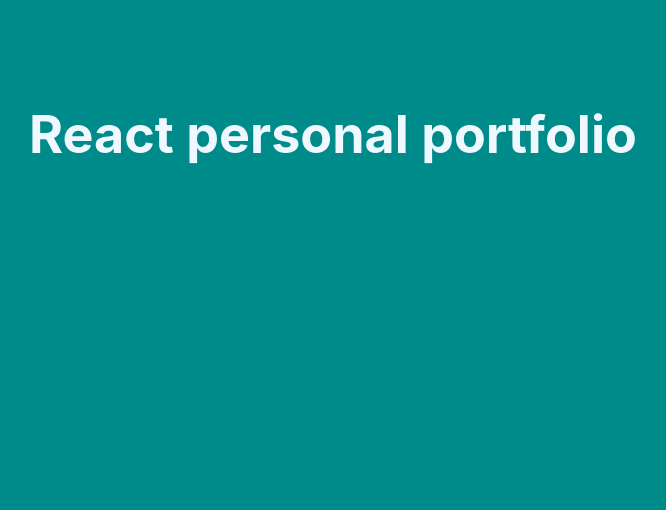
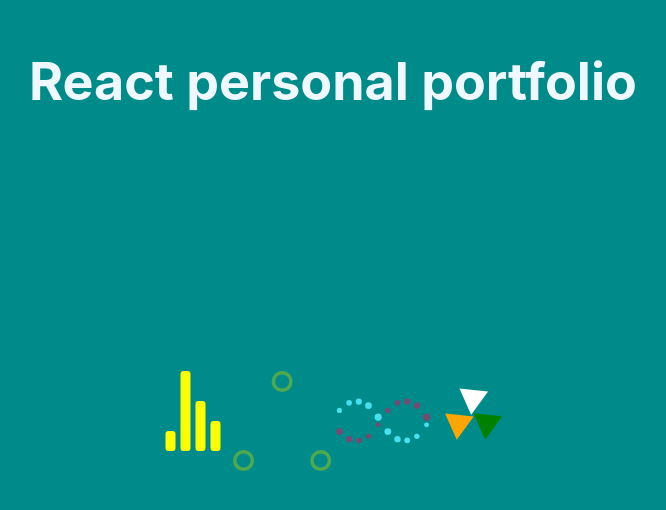
Before and after one commit to ashoksrt-248/personal, a React (Create React App) app: page / in a window 1280 px wide. Shown: the part 154-664 px from the top of the page, without its empty margins (307-973 px from the left). Built offline with nearby package versions, Linux system fonts and the light colour scheme.

Commit message:
animations added

```diff
--- a/package.json
+++ b/package.json
@@ -7,9 +7,12 @@
     "@testing-library/jest-dom": "^5.16.5",
     "@testing-library/react": "^13.4.0",
     "@testing-library/user-event": "^13.5.0",
+    "gsap": "^3.11.3",
     "react": "^18.2.0",
     "react-dom": "^18.2.0",
+    "react-loader-spinner": "^5.3.4",
     "react-scripts": "5.0.1",
+    "react-tsparticles": "^2.5.3",
     "web-vitals": "^2.1.4"
   },
   "scripts": {
--- a/src/App.css
+++ b/src/App.css
@@ -1,6 +1,7 @@
 .App {
   text-align: center;
 }
+.flexBox{display: flex;}
 
 .App-logo {
   height: 40vmin;
--- a/src/App.js
+++ b/src/App.js
@@ -1,14 +1,61 @@
 import logo from './logo.svg';
 import './App.css';
+import { Audio, BallTriangle, Dna, RotatingTriangles } from 'react-loader-spinner';
 
 function App() {
+
   return (
     <div className="App">
       <header className="App-header">
         <h1>React personal portfolio</h1>
         <marquee  direction="left"><h2>Ashok Amara</h2></marquee>
         <marquee direction="right"><h2>personal Portfolio</h2></marquee>
-
+        <div className='flexBox'>
+          <div>
+            <Audio
+              height="80"
+              width="80"
+              radius="9"
+              color="yellow"
+              ariaLabel="loading"
+              wrapperStyle
+              wrapperClass
+            />
+          </div>
+          <div>
+            <BallTriangle
+              height={100}
+              width={100}
+              radius={5}
+              color="#4fa94d"
+              ariaLabel="ball-triangle-loading"
+              wrapperClass={{}}
+              wrapperStyle=""
+              visible={true}
+            />
+          </div>
+          <div>
+            <Dna
+              visible={true}
+              height="100"
+              width="100"
+              ariaLabel="dna-loading"
+              wrapperStyle={{}}
+              wrapperClass="dna-wrapper"
+            />
+          </div>
+          <div>
+            <RotatingTriangles
+              visible={true}
+              height="80"
+              width="80"
+              ariaLabel="rotating-triangels-loading"
+              wrapperStyle={{}}
+              wrapperClass="rotating-triangels-wrapper"
+              colors={['white','orange','green']}
+            />
+          </div>
+        </div>
       </header>
     </div>
   );
```
Also changed, not shown: 1 other file (tests, documents, lock files or other folders).
